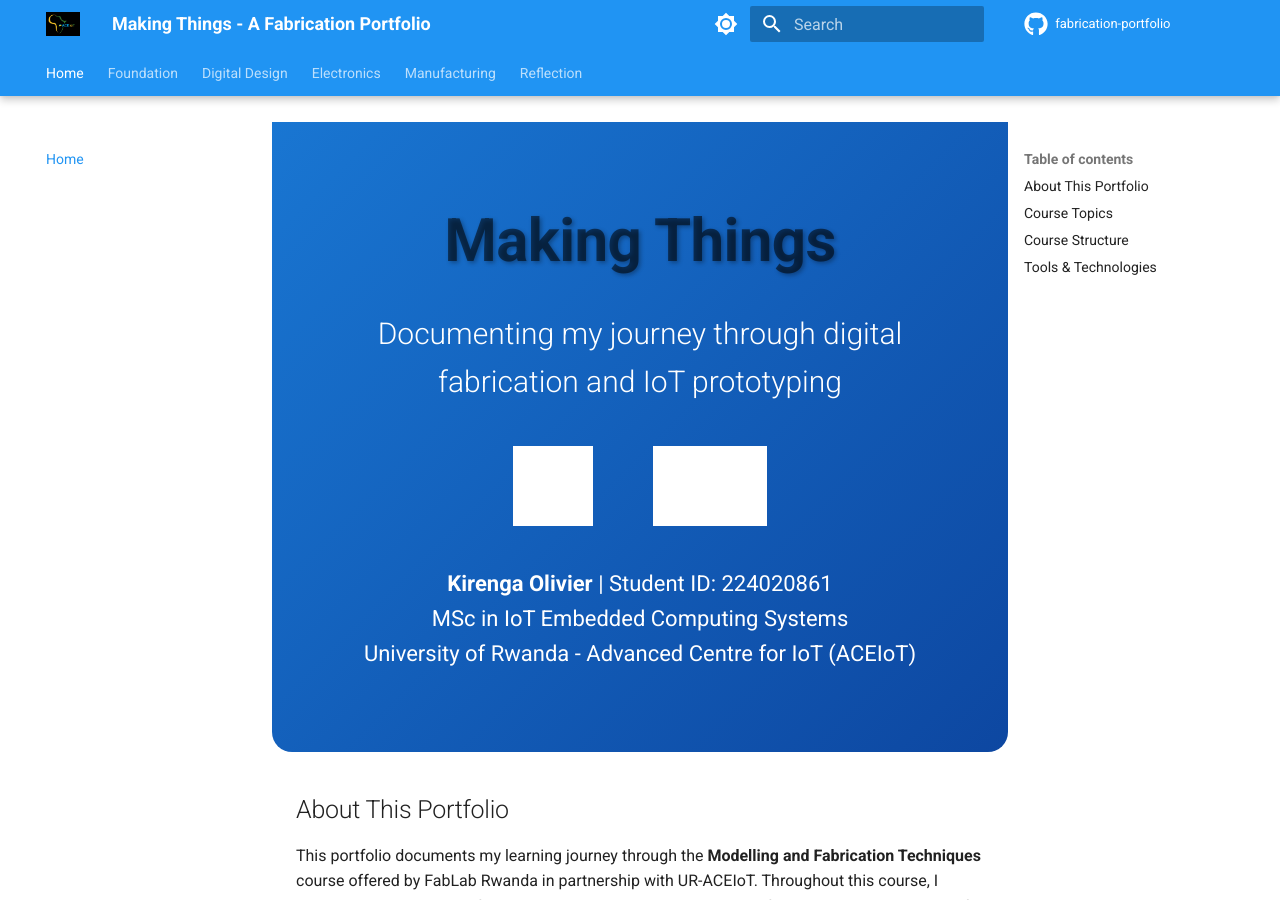
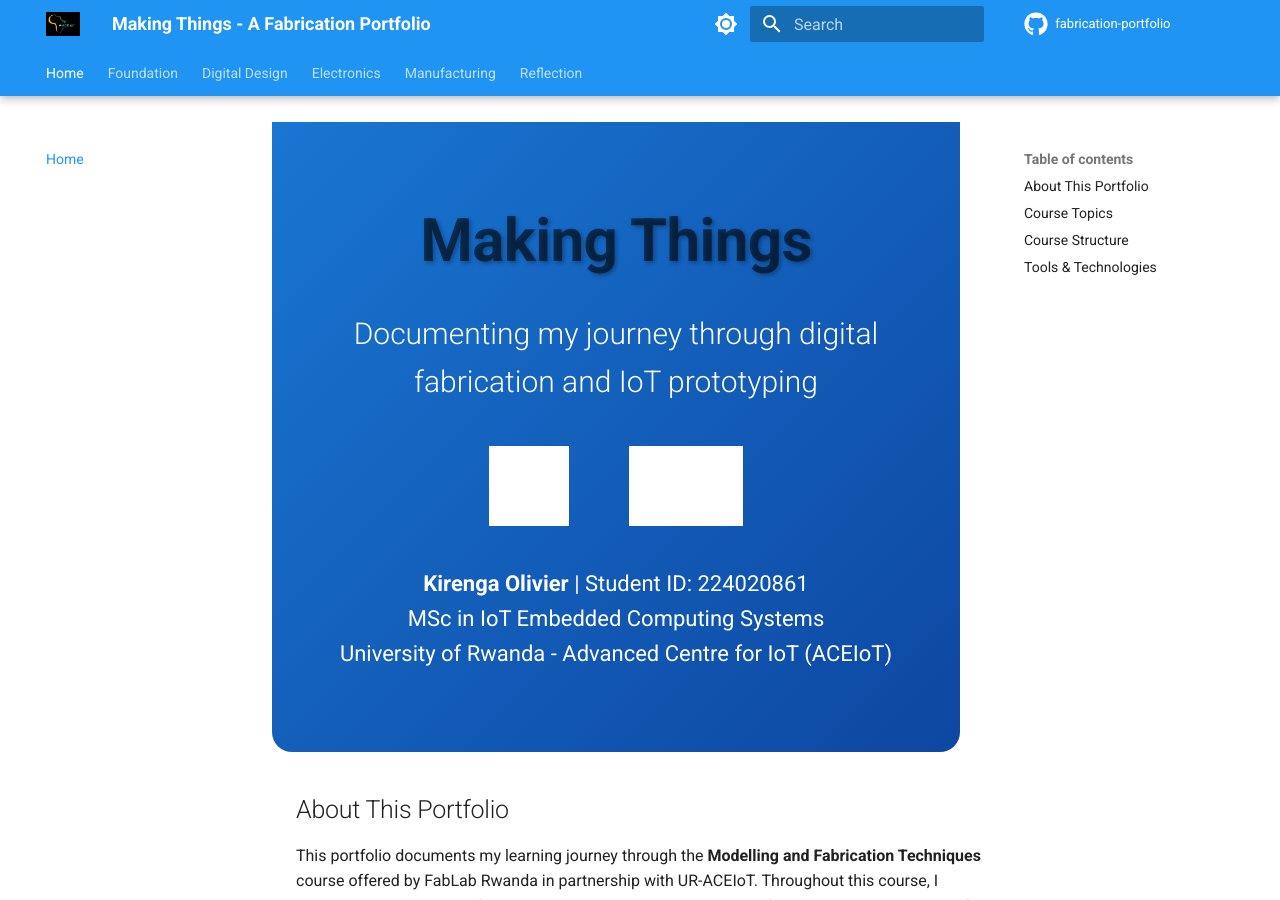
Before and after one commit to umwirabura/fabrication-portfolio, an MkDocs documentation site: the page built from docs/index.md, in a window 1280 px wide and 900 px high. Built offline with MkDocs 1.6.1 and Material for MkDocs 9.7.7, drawn with Linux system fonts in a browser that asks for light colours; comment, search, counter and statistics services are not loaded.

Commit message:
Update index.md

```diff
--- a/docs/index.md
+++ b/docs/index.md
@@ -1,4 +1,4 @@
-<div style="background: linear-gradient(135deg, #1976d2 0%, #0d47a1 100%); color: white; padding: 4rem 2rem; margin: -24px -24px 2rem -24px; text-align: center; border-radius: 0 0 1rem 1rem;">
+<div style="background: linear-gradient(135deg, #1976d2 0%, #0d47a1 100%); color: white; width: 100%; padding: 4rem 2rem; margin: -24px -24px 2rem -24px; text-align: center; border-radius: 0 0 1rem 1rem;">
     <h1 style="font-size: 3rem; font-weight: 700; margin-bottom: 1rem; text-shadow: 2px 2px 4px rgba(0,0,0,0.3);">Making Things</h1>
     <p style="font-size: 1.5rem; font-weight: 300; margin-bottom: 2rem;">Documenting my journey through digital fabrication and IoT prototyping</p>
 
```
